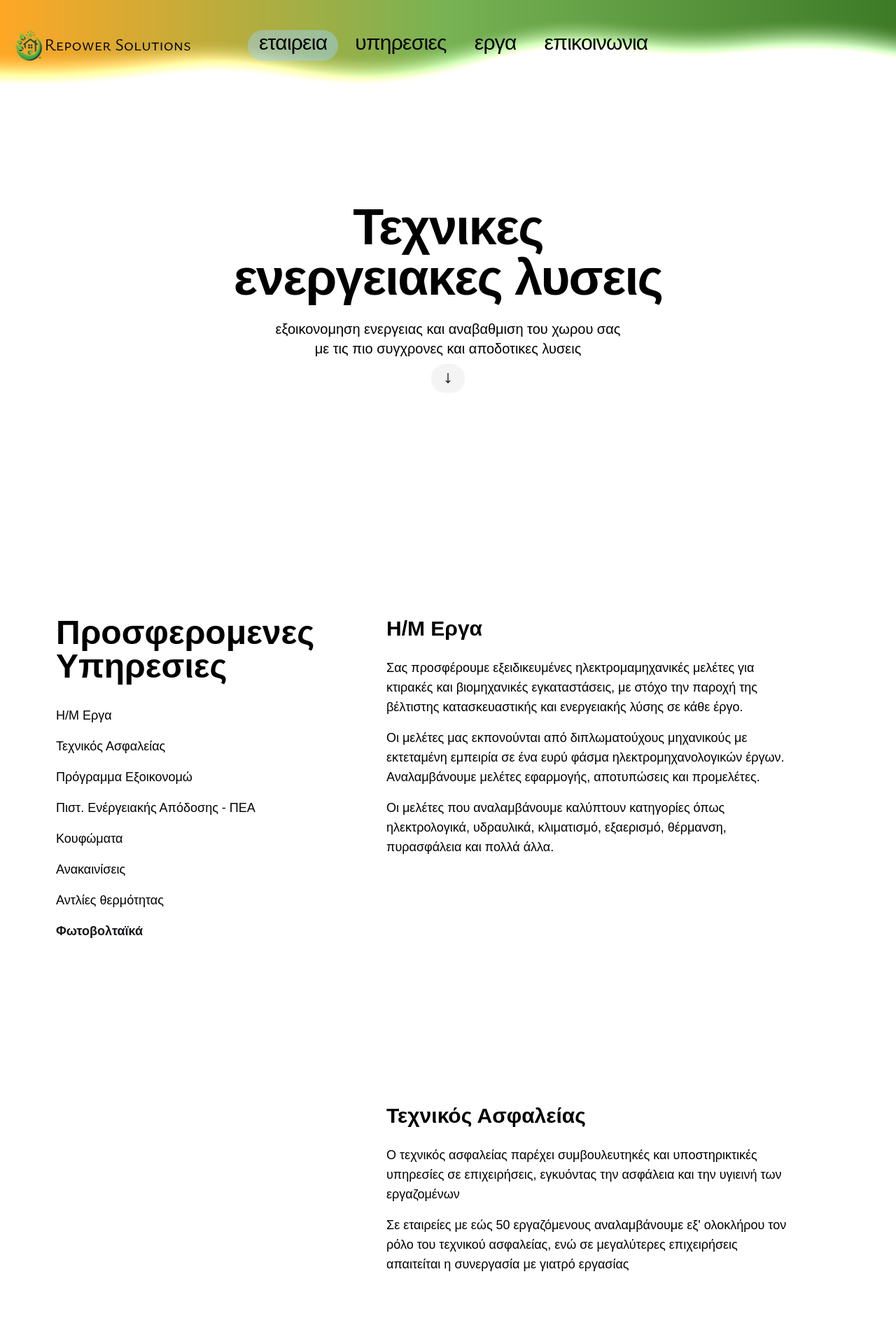
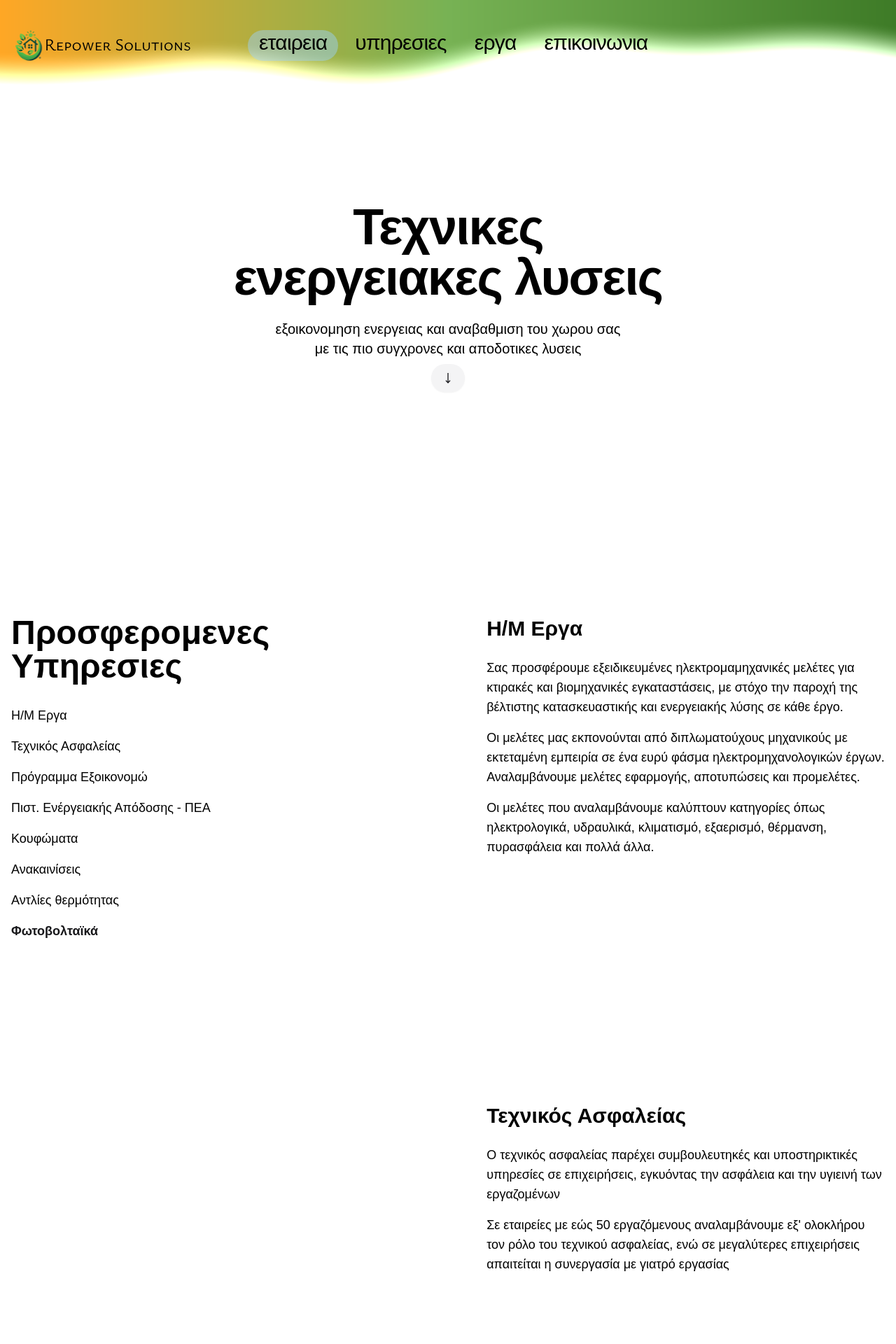
Before and after one commit to qaramanis/repower-solutions, a Next.js app: page / in a window 1280 px wide. Shown: the top 1920 px of the page at 70% size. Built offline with nearby package versions, Linux system fonts and the light colour scheme; a web font is replaced by a local one.

Commit message:
Update services.tsx

```diff
--- a/components/home/services.tsx
+++ b/components/home/services.tsx
@@ -160,8 +160,8 @@
       id="services"
       className="relative w-full min-h-screen bg-transparent text-black py-20"
     >
-      <div className="container mx-auto max-w-6xl px-4">
-        <div className="flex flex-col md:flex-row gap-10">
+      <div className="container mx-auto max-w-8xl px-4">
+        <div className="flex flex-col md:flex-row gap-75">
           <div
             className="md:w-2/5 md:sticky md:top-32 h-fit"
             style={{ alignSelf: "flex-start" }}
```
